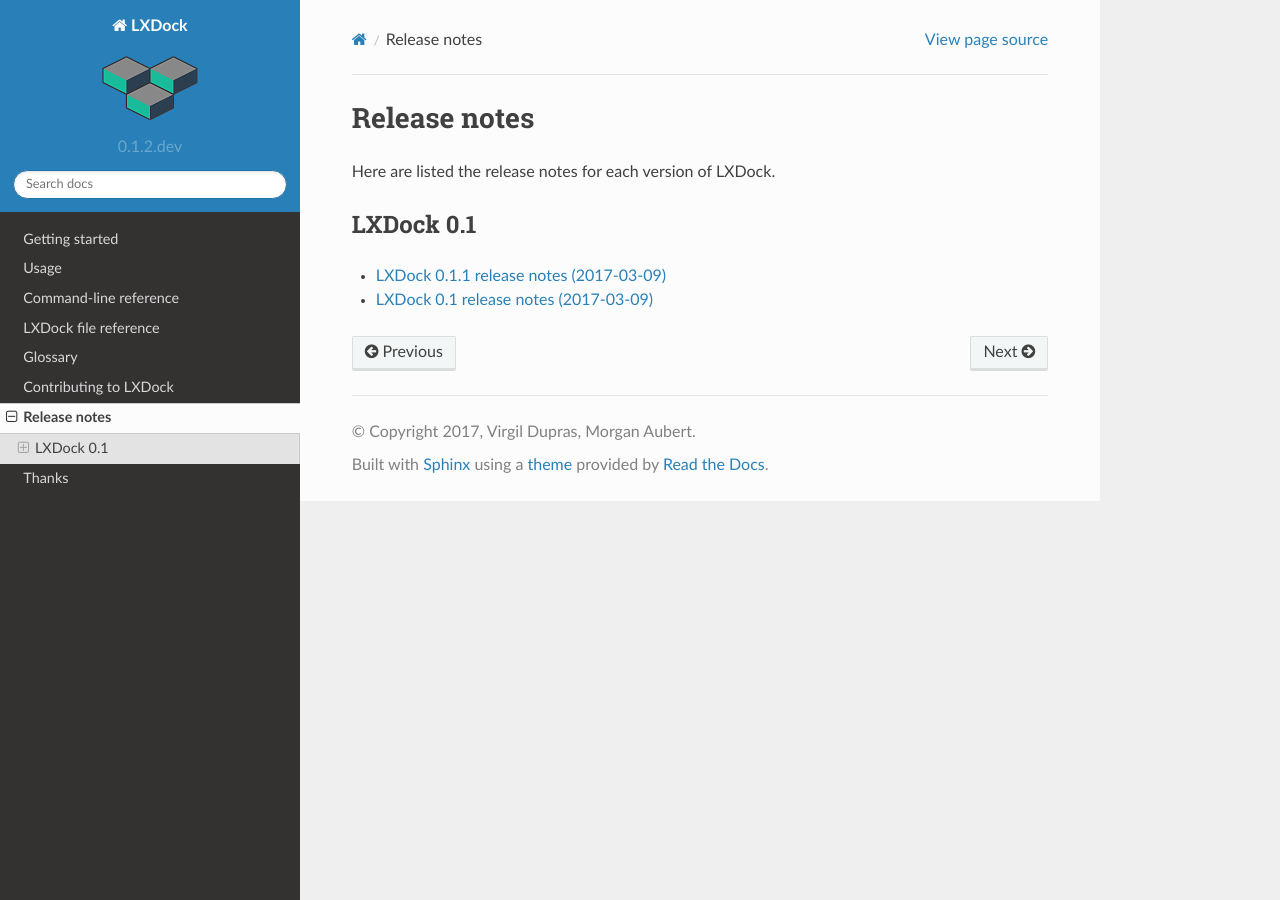
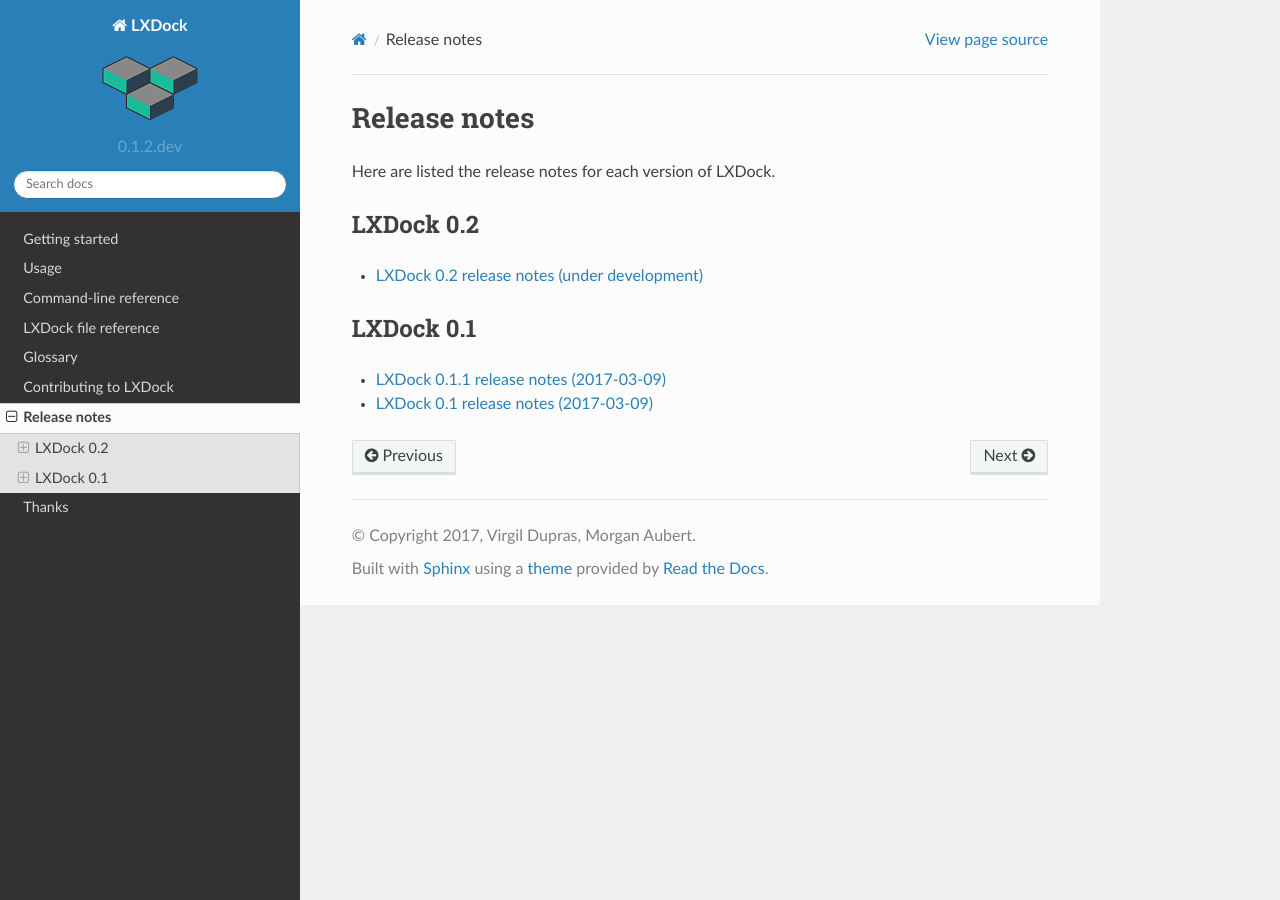
Before and after one commit to lxdock/lxdock, a Sphinx documentation site: the page built from docs/release_notes/index.rst, in a window 1280 px wide. Built offline with Sphinx 7.4.7 and the Read the Docs theme 2.0.0, drawn with Linux system fonts in a browser that asks for light colours.

Commit message:
Updated documentation

```diff
--- a/docs/release_notes/index.rst
+++ b/docs/release_notes/index.rst
@@ -3,6 +3,14 @@
 #############
 
 Here are listed the release notes for each version of LXDock.
+
+LXDock 0.2
+----------
+
+.. toctree::
+    :maxdepth: 1
+
+    v0.2
 
 LXDock 0.1
 ----------
```
Also changed, not shown: docs/release_notes/v0.2.rst (added, +13 -0 lines).
